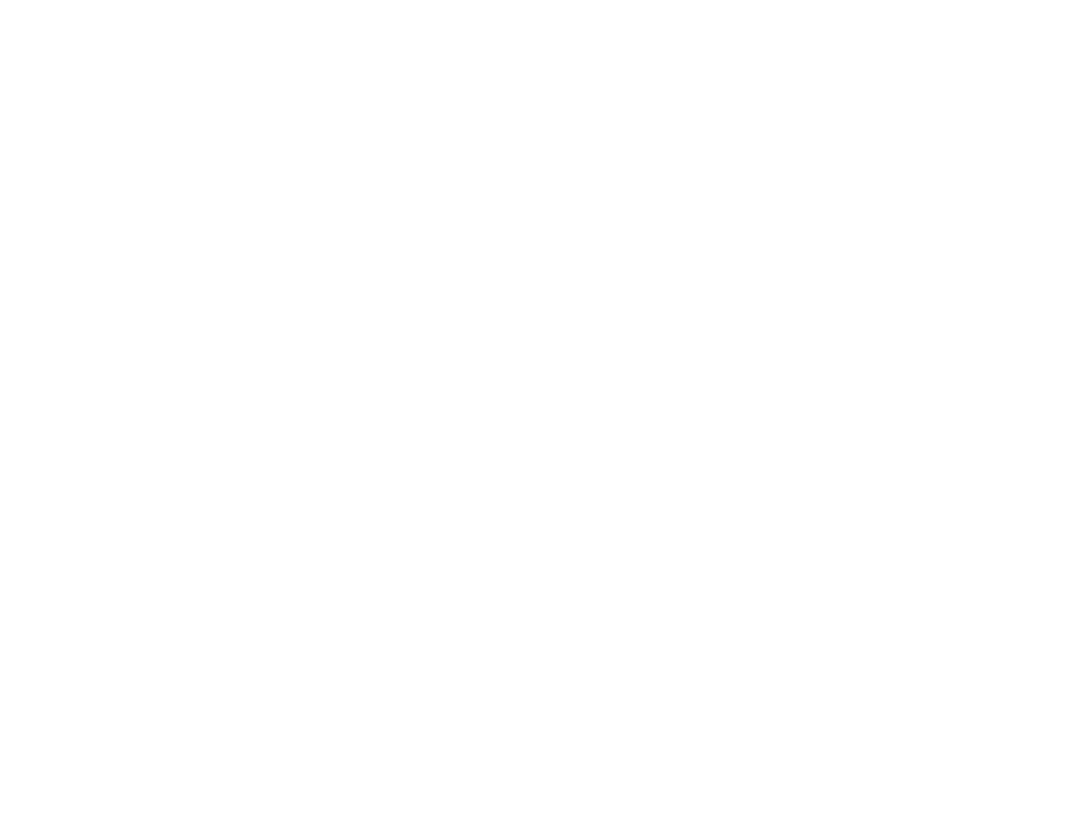
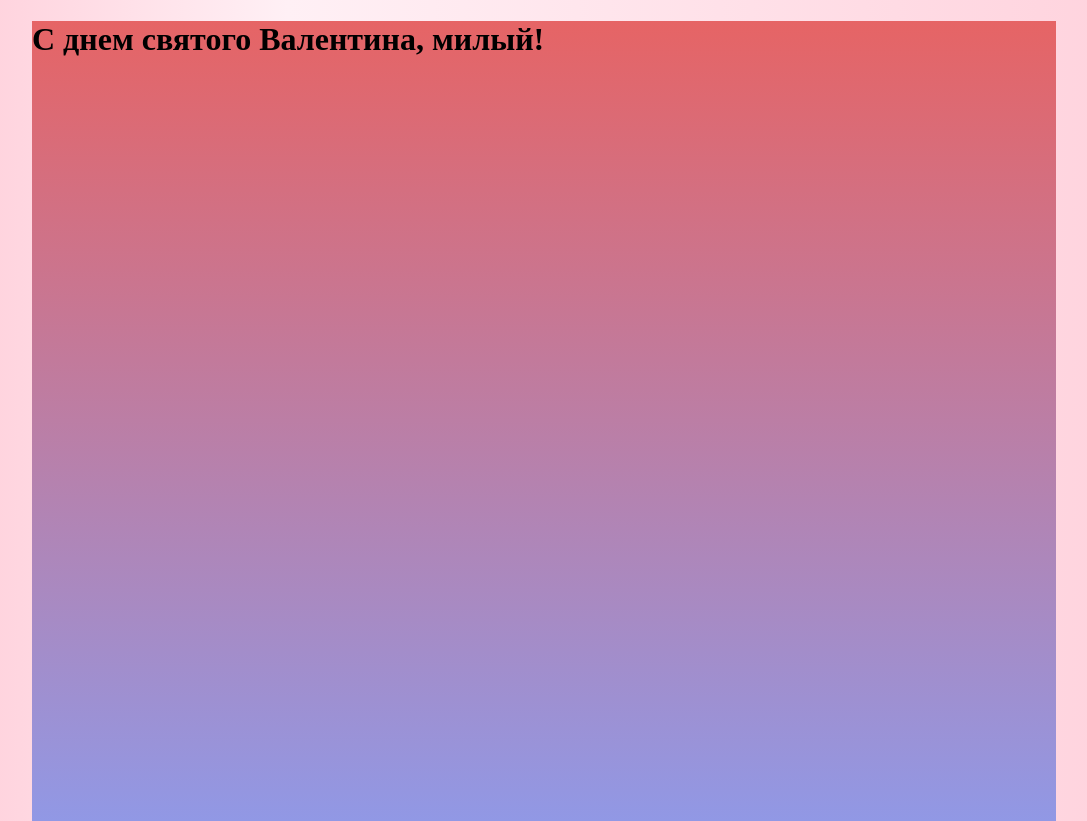
Before and after one commit to BodnarAlex/joy, a website built with webpack: page valentine-day/src/index.html in a window 1280 px wide. Shown: the whole page, without its empty margins (96-1183 px from the left). Before the commit the page ends 800 px from the top, so only its background shows below. Built offline with nearby package versions, Linux system fonts and the light colour scheme.

Commit message:
feat: add main layout

```diff
--- a/valentine-day/src/index.html
+++ b/valentine-day/src/index.html
@@ -8,6 +8,16 @@
     <title>Valentine day</title>
 </head>
 <body>
+    <div class="body__wrapper">
+        <header>
+            <h1>С днем святого Валентина, милый!</h1>
+        </header>
+        <body>
 
+        </body>
+        <footer>
+
+        </footer>
+    </div>
 </body>
 </html>
--- a/valentine-day/src/sass/main.scss
+++ b/valentine-day/src/sass/main.scss
@@ -0,0 +1,16 @@
+*{
+    box-sizing: border-box;
+}
+body{
+    width: 100svw;
+    height: 100svh;
+    margin: 0;
+    background: linear-gradient(90deg, #FFD1DC 5%, #FFF0F5 30%, #FFD1DC 100%);
+}
+.body__wrapper{
+    width: 80%;
+    height: 100%;
+    margin: 0 auto;
+    max-width: 1200px;
+    background: linear-gradient(#e66465,#9198e5);
+}
```
